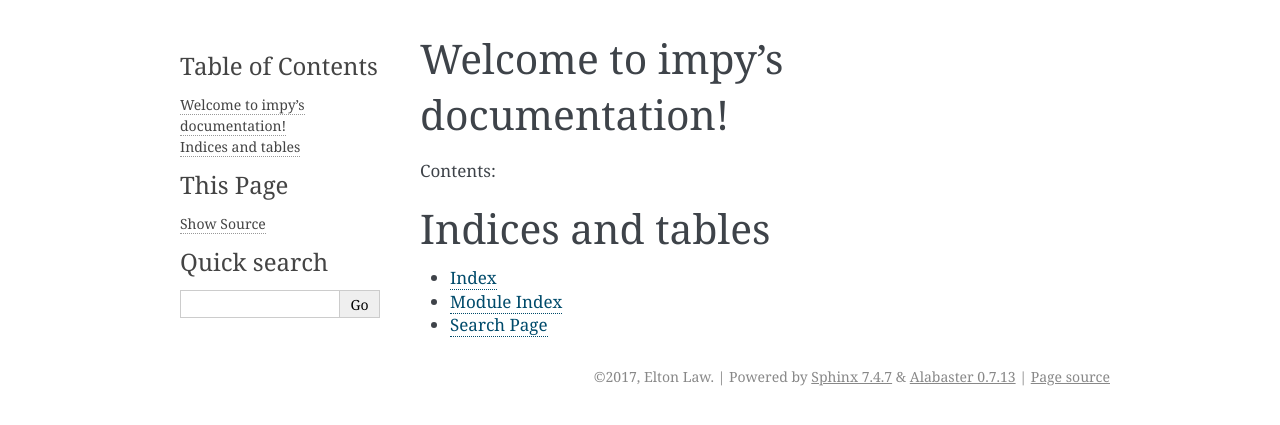
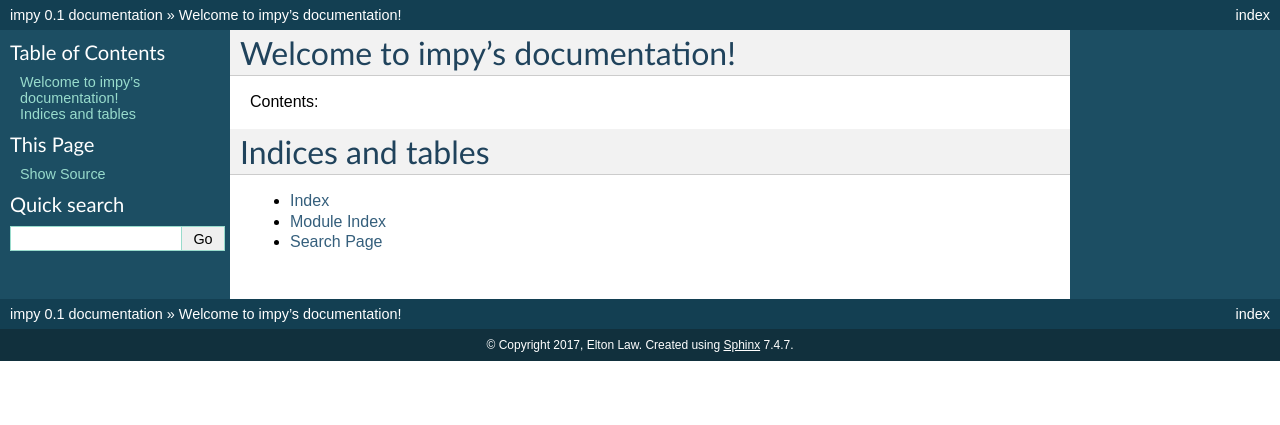
Before and after one commit to eltonlaw/impyute, a Sphinx documentation site: the page built from docs/index.rst, in a window 1280 px wide. Shown: the top 425 px of the page. Built offline with Sphinx 7.4.7, drawn with Linux system fonts in a browser that asks for light colours.

Commit message:
change theme

```diff
--- a/docs/conf.py
+++ b/docs/conf.py
@@ -1,3 +1,5 @@
+# NOQA
+# flake8: noqa
 #pylint: skip-file
 #
 # impy documentation build configuration file, created by
@@ -115,7 +117,7 @@
 
 # The theme to use for HTML and HTML Help pages.  See the documentation for
 # a list of builtin themes.
-html_theme = 'alabaster'
+html_theme = 'default'
 
 # Theme options are theme-specific and customize the look and feel of a theme
 # further.  For a list of options available for each theme, see the
```
